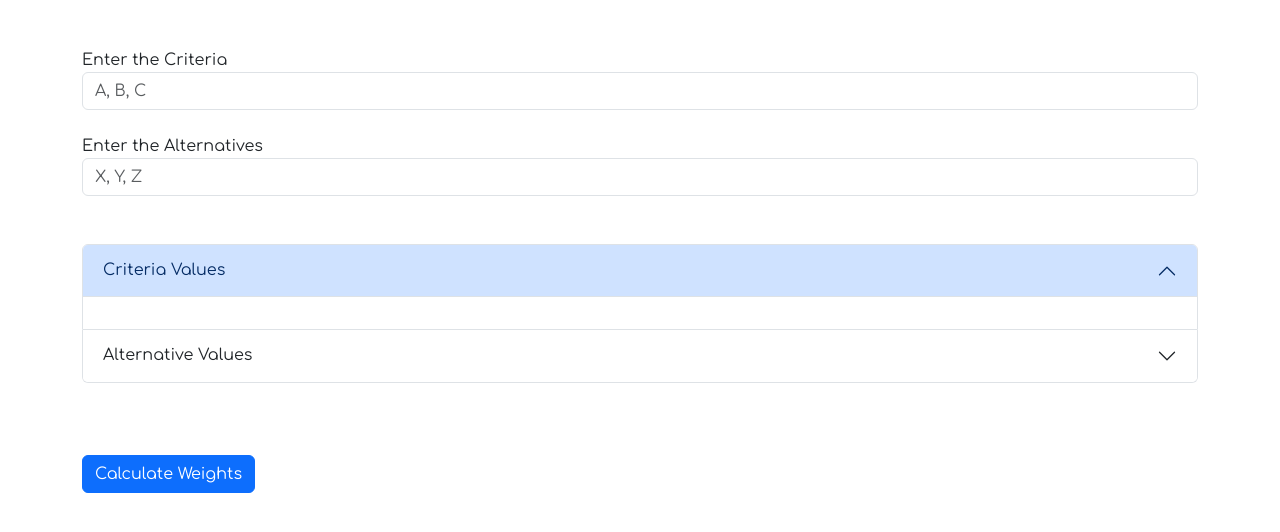
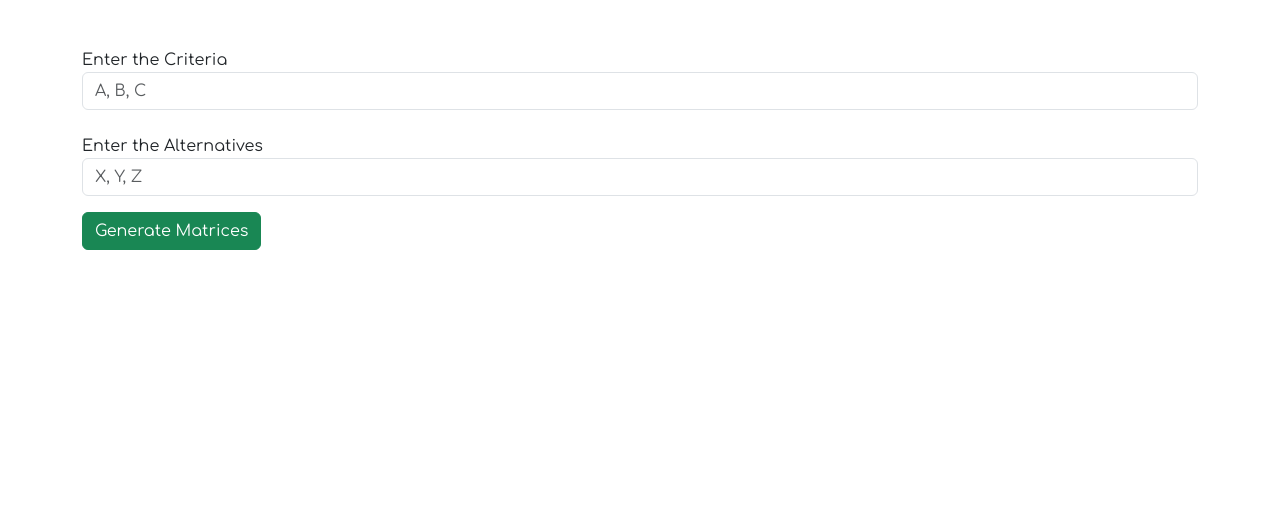
Before and after one commit to sukhmeetbawa/Awesome-AHP, a React (Vite) app in the folder frontend/: page / in a window 1280 px wide. Shown: the top 532 px of the page. Built offline with nearby package versions, Linux system fonts and the light colour scheme.

Commit message:
Quality of life improvements

```diff
--- a/frontend/src/App.tsx
+++ b/frontend/src/App.tsx
@@ -1,15 +1,14 @@
-import React, { useState } from "react";
+import React, { useState, useRef } from "react";
 import axios from "axios";
 import AlternativesMatrix from "./components/AlternativeMatrix";
 import CriteriaMatrix from "./components/CriteriaMatrix";
 import BarGraph from "./components/BarGraph";
 import Spinner from "react-bootstrap/Spinner";
-import Toast from "react-bootstrap/Toast";
-import ToastContainer from "react-bootstrap/ToastContainer";
 import "bootstrap/dist/css/bootstrap.min.css";
 import "bootstrap/dist/js/bootstrap.bundle.min.js";
 
 import "./App.css";
+import ErrorToast from "./components/ErrorToast";
 
 interface AHPResult {
     error: string | null;
@@ -26,7 +25,12 @@ function App(): JSX.Element {
     >([]);
     const [result, setResult] = useState<AHPResult | null>(null);
     const [loading, setLoading] = useState(false);
+    const [buttonPressed, setButtonPressed] = useState(false);
+
     const [showErrorToast, setShowErrorToast] = useState(false);
+
+    const criteriaAccordionRef = useRef<HTMLDivElement>(null);
+    const alternativesAccordionRef = useRef<HTMLDivElement>(null);
 
     const handleCriteriaChange = (
         event: React.ChangeEvent<HTMLInputElement>
@@ -76,6 +80,10 @@ function App(): JSX.Element {
             return;
         }
 
+        // Close both accordion sections
+        criteriaAccordionRef.current?.classList.remove("show");
+        alternativesAccordionRef.current?.classList.remove("show");
+
         setLoading(true);
 
         try {
@@ -107,6 +115,10 @@ function App(): JSX.Element {
         }
     };
 
+    const handleButtonPress = () => {
+        setButtonPressed(true);
+    };
+
     return (
         <div className="container mt-5 mb-5">
             <div className="form-group">
@@ -117,6 +129,7 @@ function App(): JSX.Element {
                     className="form-control"
                     placeholder="A, B, C"
                     onChange={handleCriteriaChange}
+                    disabled={buttonPressed}
                 />
             </div>
             <div className="form-group mt-4">
@@ -129,9 +142,17 @@ function App(): JSX.Element {
                     className="form-control"
                     placeholder="X, Y, Z"
                     onChange={handleAlternativeChange}
+                    disabled={buttonPressed}
                 />
             </div>
-
+            <button
+                className="btn btn-success mt-3"
+                onClick={handleButtonPress}
+            >
+                Generate Matrices
+            </button>
+            {buttonPressed && (
+                <>
                     <div className="accordion my-5" id="accordionExample">
                         <div className="accordion-item">
                             <h2 className="accordion-header">
@@ -140,13 +161,14 @@ function App(): JSX.Element {
                                     type="button"
                                     data-bs-toggle="collapse"
                                     data-bs-target="#collapseOne"
-                            aria-expanded="true"
+                                    aria-expanded={false}
                                     aria-controls="collapseOne"
                                 >
                                     Criteria Values
                                 </button>
                             </h2>
                             <div
+                                ref={criteriaAccordionRef}
                                 id="collapseOne"
                                 className="accordion-collapse collapse show"
                                 data-bs-parent="#accordionExample"
@@ -169,13 +191,14 @@ function App(): JSX.Element {
                                     type="button"
                                     data-bs-toggle="collapse"
                                     data-bs-target="#collapseTwo"
-                            aria-expanded="false"
+                                    aria-expanded={false}
                                     aria-controls="collapseTwo"
                                 >
                                     Alternative Values
                                 </button>
                             </h2>
                             <div
+                                ref={alternativesAccordionRef}
                                 id="collapseTwo"
                                 className="accordion-collapse collapse"
                                 data-bs-parent="#accordionExample"
@@ -187,35 +210,19 @@ function App(): JSX.Element {
                                             n={criteria.length}
                                             alternatives={alternatives}
                                             m={alternatives.length}
-                                    updateMatrix={updateAlternativeMatrix}
+                                            updateMatrix={
+                                                updateAlternativeMatrix
+                                            }
                                         />
                                     )}
                                 </div>
                             </div>
                         </div>
                     </div>
-
-            {/* <div>
-                {criteria.length >= 3 && (
-                    <CriteriaMatrix
-                        n={criteria.length}
-                        criterias={criteria}
-                        updateMatrix={updateCriteriaMatrix}
-                    />
-                )}
-            </div> */}
-            {/* <div>
-                {alternatives.length >= 3 && (
-                    <AlternativesMatrix
-                        criterias={criteria}
-                        n={criteria.length}
-                        alternatives={alternatives}
-                        m={alternatives.length}
-                        updateMatrix={updateAlternativeMatrix}
-                    />
-                )}
-            </div> */}
-            <button className="btn btn-primary my-4" onClick={calculateWeights}>
+                    <button
+                        className="btn btn-primary my-4"
+                        onClick={calculateWeights}
+                    >
                         {loading ? (
                             <>
                                 <Spinner
@@ -228,7 +235,7 @@ function App(): JSX.Element {
                                 Calculating...
                             </>
                         ) : (
-                    "Calculate Weights"
+                            "Calculate"
                         )}
                     </button>
 
@@ -246,28 +253,14 @@ function App(): JSX.Element {
                             />
                         </div>
                     )}
+                </>
+            )}
 
-            {/* Error Toast */}
-            <ToastContainer position="top-end" className="p-3">
-                <Toast
+            <ErrorToast
+                show={showErrorToast}
                 onClose={() => setShowErrorToast(false)}
-                    show={showErrorToast}
-                    delay={5000}
-                    autohide
-                    bg="warning"
-                >
-                    <Toast.Header>
-                        <strong className="me-auto">Error</strong>
-                    </Toast.Header>
-                    {result?.error ? (
-                        <Toast.Body>{result?.error}</Toast.Body>
-                    ) : (
-                        <Toast.Body>
-                            Something went wrong. Please try again.
-                        </Toast.Body>
-                    )}
-                </Toast>
-            </ToastContainer>
+                error={result?.error ?? null}
+            />
         </div>
     );
 }
--- a/frontend/src/components/AlternativeMatrix.tsx
+++ b/frontend/src/components/AlternativeMatrix.tsx
@@ -56,6 +56,7 @@ const AlternativesMatrix: React.FC<Props> = ({
                             .slice(i + 1)
                             .map((alternative2, j) => (
                                 <PairWiseComparison
+                                    key={`${alternative1}-${alternative2}`}
                                     item1={alternative1}
                                     item2={alternative2}
                                     onComparison={(value, selected) =>
--- a/frontend/src/components/CriteriaMatrix.tsx
+++ b/frontend/src/components/CriteriaMatrix.tsx
@@ -55,6 +55,7 @@ const CriteriaMatrix: React.FC<Props> = ({
                     .slice(i + 1)
                     .map((item2, j) => (
                         <PairWiseComparison
+                            key={`${item1}-${item2}`}
                             item1={item1}
                             item2={item2}
                             onComparison={(value, selected) =>
```
Also changed, not shown: frontend/src/components/PairwiseComparison.tsx (+6 -3 lines). Lines whose indentation alone changed are shown as unchanged.
